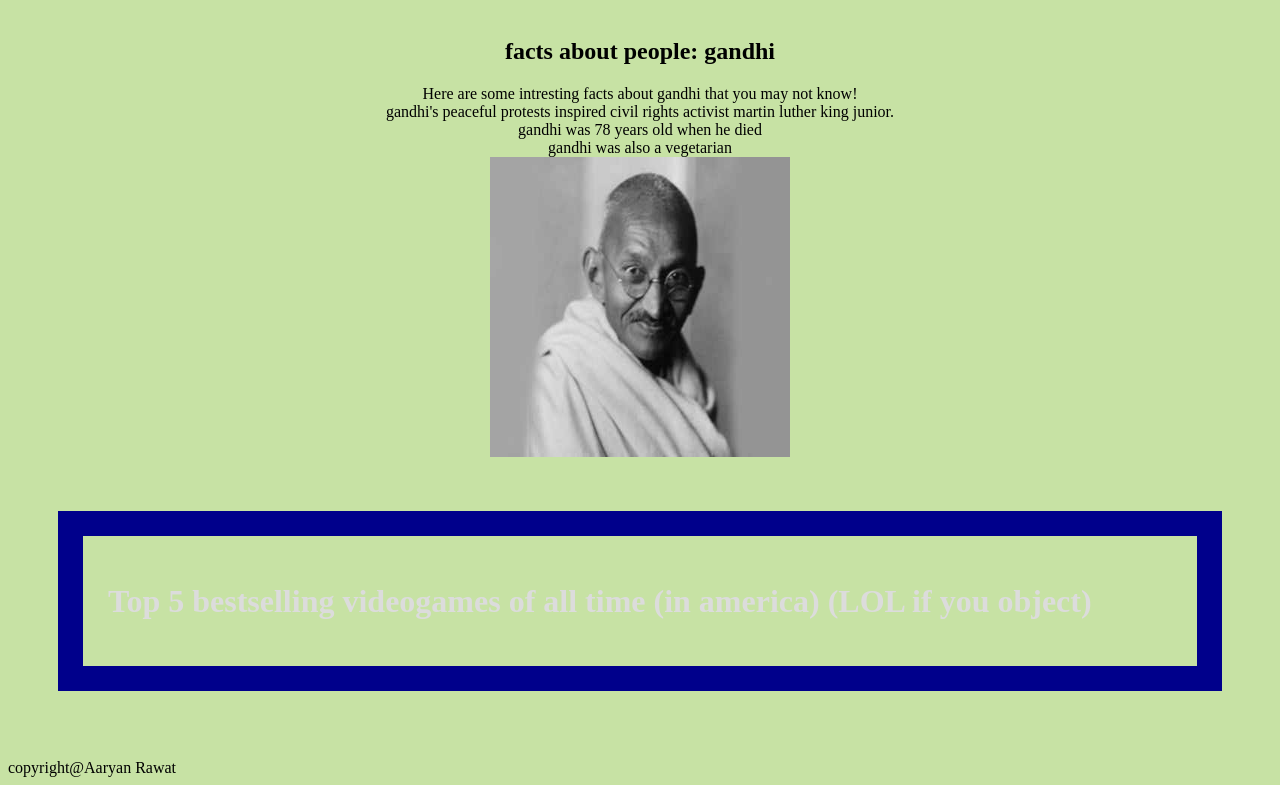
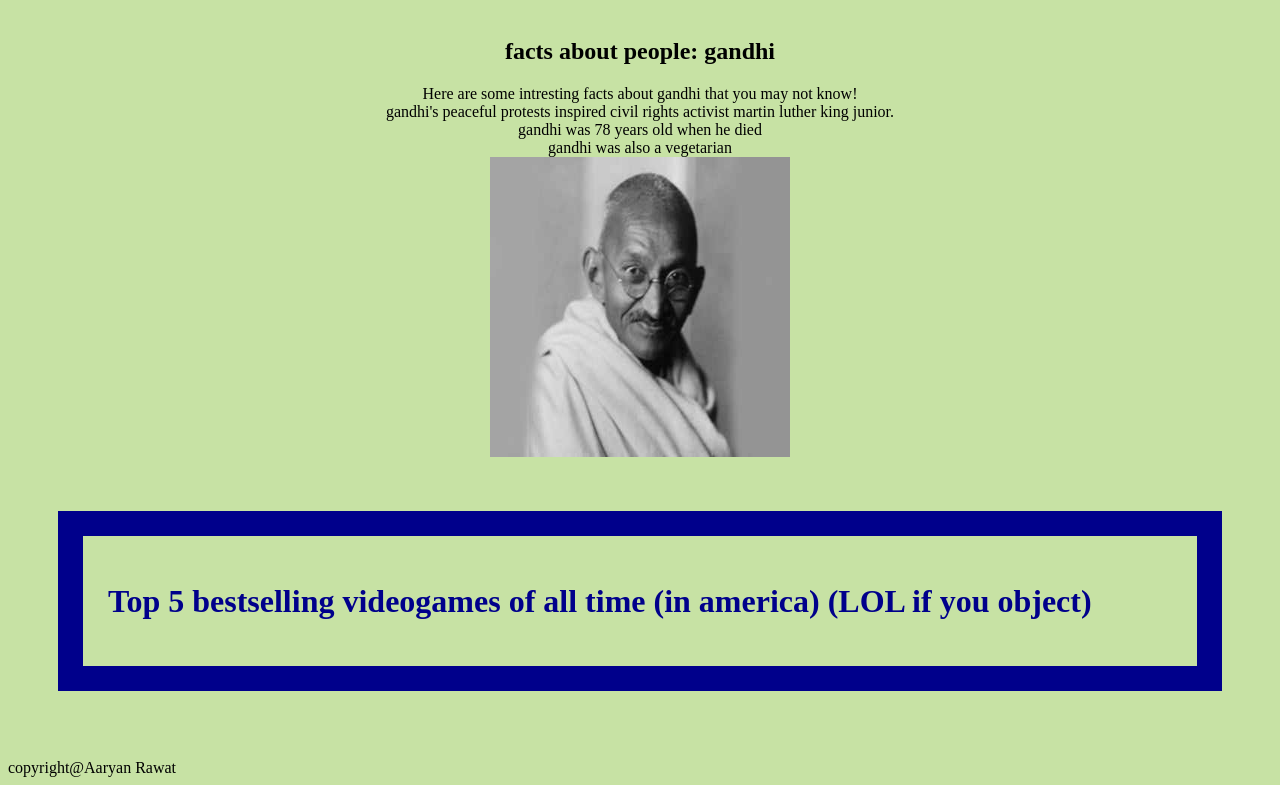
Before and after one commit to everhub/everhub.github.io, a plain HTML site: page index.html in a window 1280 px wide. Shown: the part 1548-2333 px from the top of the page. Drawn offline with Linux system fonts and the light colour scheme.

Commit message:
Update index.html

```diff
--- a/index.html
+++ b/index.html
@@ -93,7 +93,7 @@ Here are some intresting facts about gandhi that you may not know!
 <br> <img src="india heros.jpg" alt="gandhi" style="width:300px;" height="270px;">
         </p>
         <div>
-            <h1 style="color:gainsboro">
+            <h1 style="color:darkblue">
 Top 5 bestselling videogames of all time (in america) (LOL if you object)
             </h1>
         </div>
```
